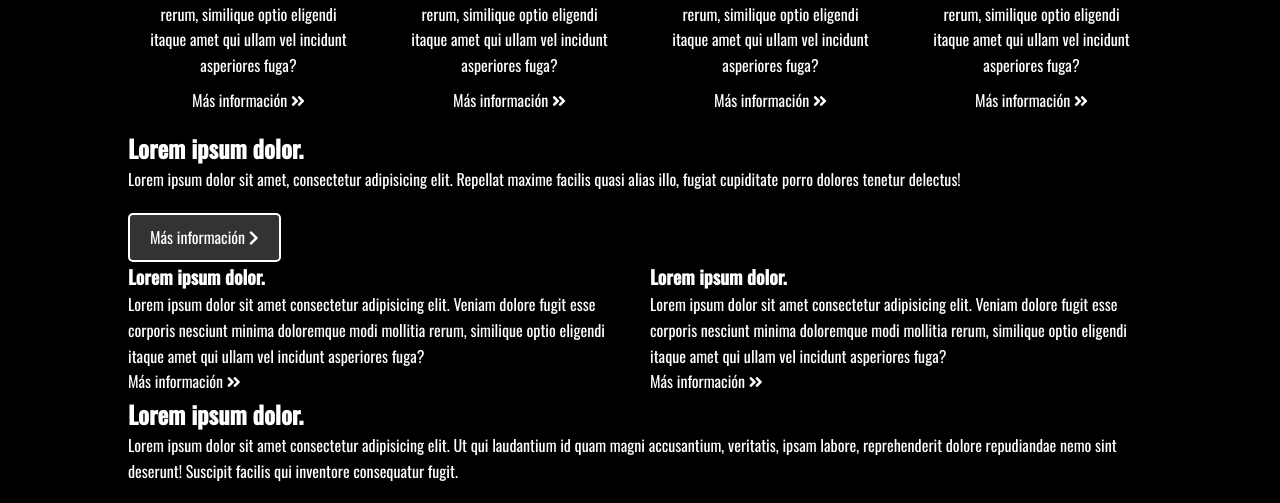
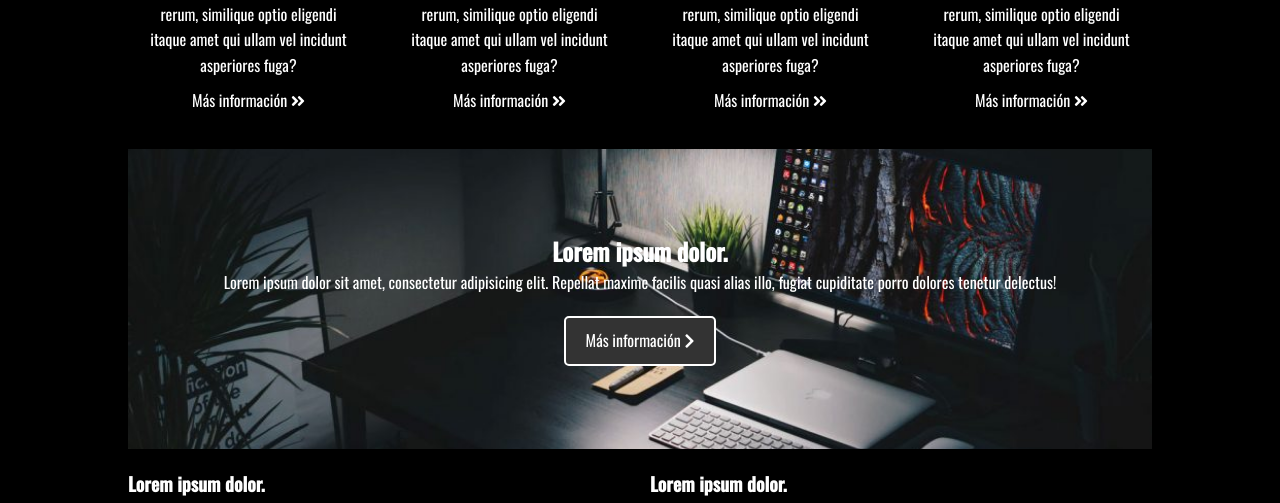
Before and after one commit to 4peacenfreedom/Proyecto-NoticiasTecnologicas, a plain HTML site: page index.html in a window 1280 px wide. Shown: the part 829-1332 px from the top of the page. Drawn offline with nearby package versions, Linux system fonts and the light colour scheme.

Commit message:
Feat: Entregable 1

```diff
--- a/CSS/sytles.css
+++ b/CSS/sytles.css
@@ -146,6 +146,16 @@ body {
 .fa-angle-double-right {
 }
 .banner-tarjetas-uno {
+  display: grid;
+  height: 300px;
+  background-image: url(/Assets/tech-red.jpg);
+  background-size: cover;
+  background-position: center;
+  align-content: center;
+  justify-items: center;
+  text-align: center;
+  padding: 0 20px;
+  margin: 20px 0;
 }
 .banner-tarjetas-uno__contenido {
 }
```
